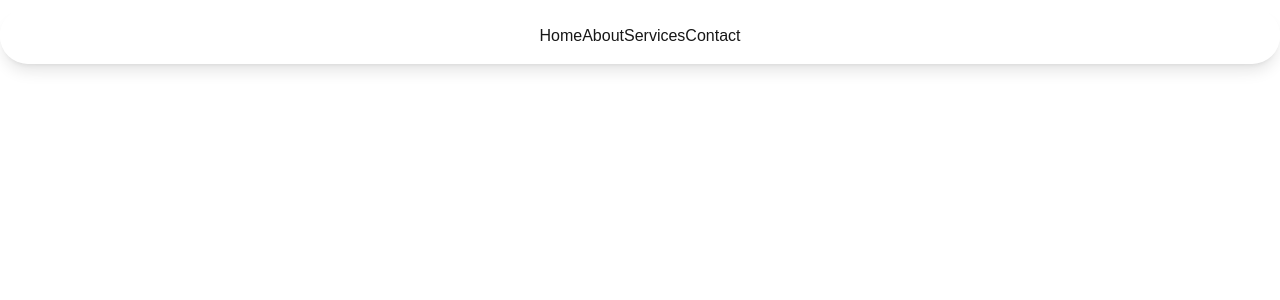
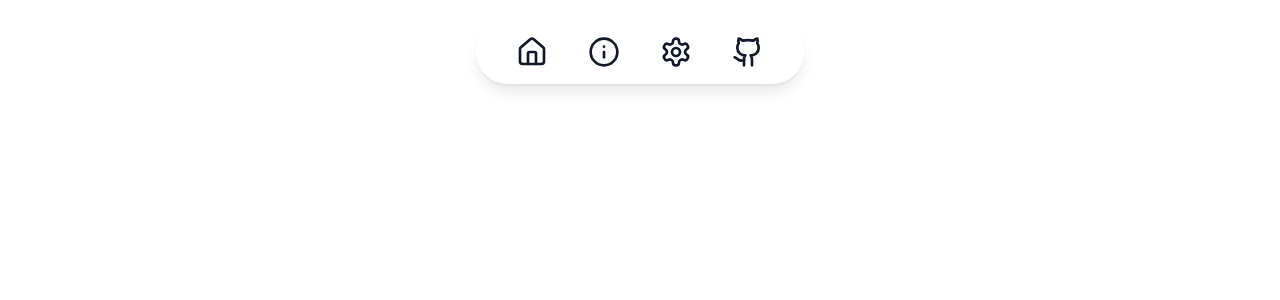
Before and after one commit to SwapnilSonker/Automate_Apply, a Next.js app in the folder frontend/: page / in a window 1280 px wide. Shown: the top 300 px of the page. Built offline with nearby package versions, Linux system fonts and the light colour scheme.

Commit message:
navbar successfully modified ✅

```diff
--- a/frontend/app/page.tsx
+++ b/frontend/app/page.tsx
@@ -1,11 +1,19 @@
-
-import Header from "@/sections/Header";
-import Link from "next/link";
+import { GlowingAboutIcon } from "@/components/GlowingAbout";
+import { GlowingGithubIcon } from "@/components/GlowingGithub";
+import { GlowingHomeIcon } from "@/components/GlowingHome";
+import { GlowingServicesIcon } from "@/components/GlowingService";
 
 export default function Home() {
   return (
-    <div className="flex justify-center bg-white/30 backdrop-blur-md rounded-full px-10 py-4 shadow-lg mt-2 min-w-fit">
-      <Header />
-    </div>
+    <>
+      <header className="flex justify-center items-center p-5">
+        <div className="flex items-center space-x-10 bg-white/10 backdrop-blur-md rounded-full px-10 py-4 shadow-lg">
+          <GlowingHomeIcon />
+          <GlowingAboutIcon />
+          <GlowingServicesIcon />
+          <GlowingGithubIcon />
+        </div>
+      </header>
+    </>
   );
 }
--- /dev/null
+++ b/frontend/components/GlowingAbout.tsx
@@ -0,0 +1,10 @@
+import { Info } from 'lucide-react';
+
+export function GlowingAboutIcon() {
+  return (
+    <div className="relative group">
+      <Info className="h-8 w-8 text-gray-900 transition-colors duration-300 group-hover:text-blue-600" />
+      <div className="absolute inset-0 rounded-full bg-blue-500/0 group-hover:bg-blue-500/20 blur-xl transition-all duration-300 -z-10" />
+    </div>
+  );
+}
--- /dev/null
+++ b/frontend/components/GlowingGithub.tsx
@@ -0,0 +1,10 @@
+import { Github } from 'lucide-react';
+
+export function GlowingGithubIcon() {
+  return (
+    <div className="relative group">
+      <Github className="h-8 w-8 text-gray-900 transition-colors duration-300 group-hover:text-purple-600" />
+      <div className="absolute inset-0 rounded-full bg-purple-500/0 group-hover:bg-purple-500/20 blur-xl transition-all duration-300 -z-10" />
+    </div>
+  );
+}
--- /dev/null
+++ b/frontend/components/GlowingHome.tsx
@@ -0,0 +1,10 @@
+import { Home } from 'lucide-react';
+
+export function GlowingHomeIcon() {
+  return (
+    <div className="relative group">
+      <Home className="h-8 w-8 text-gray-900 transition-colors duration-300 group-hover:text-yellow-600" />
+      <div className="absolute inset-0 rounded-full bg-yellow-500/0 group-hover:bg-yellow-500/20 blur-xl transition-all duration-300 -z-10" />
+    </div>
+  );
+}
--- /dev/null
+++ b/frontend/components/GlowingService.tsx
@@ -0,0 +1,10 @@
+import { Settings } from 'lucide-react';
+
+export function GlowingServicesIcon() {
+  return (
+    <div className="relative group">
+      <Settings className="h-8 w-8 text-gray-900 transition-colors duration-300 group-hover:text-red-600" />
+      <div className="absolute inset-0 rounded-full bg-red-500/0 group-hover:bg-red-500/20 blur-xl transition-all duration-300 -z-10" />
+    </div>
+  );
+}
--- a/frontend/package.json
+++ b/frontend/package.json
@@ -9,6 +9,7 @@
     "lint": "next lint"
   },
   "dependencies": {
+    "lucide-react": "^0.469.0",
     "next": "15.1.2",
     "react": "^19.0.0",
     "react-dom": "^19.0.0",
--- a/frontend/sections/Header.tsx
+++ b/frontend/sections/Header.tsx
@@ -6,7 +6,7 @@ const Header = () => {
 
         <div>
         <nav>
-          <ul className="flex  justify-evenly ">
+          <ul className='flex justify-evenly'>
             <li>
               <Link href="#home"
               className="text-white hover:bg-white/20 hover:text-blue-700 px-4 py-2 rounded-lg transition duration-300 ease-in-out">
```
Also changed, not shown: 1 other file (tests, documents, lock files or other folders).
